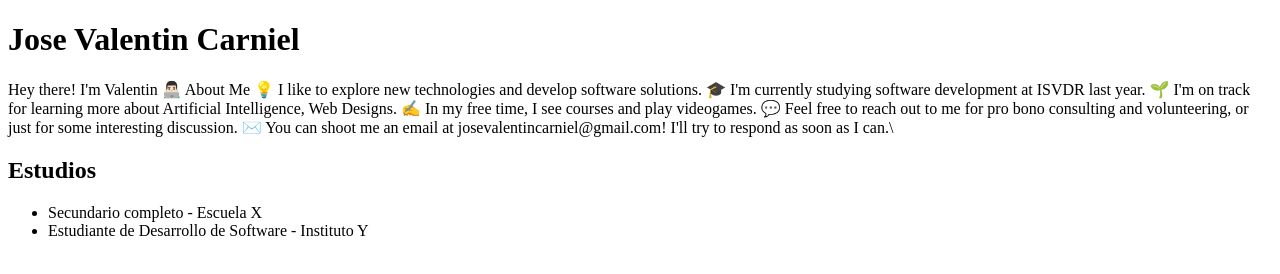
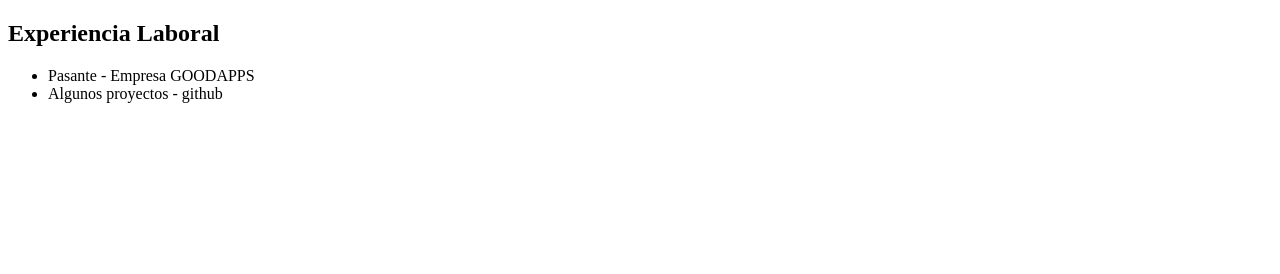
Before and after one commit to ValentinCarniel/curriculum-html, a plain HTML site: page index.html in a window 1280 px wide. Drawn offline with Linux system fonts and the light colour scheme.

Commit message:
Actualización de la sección de experiencia laboral

```diff
--- a/index.html
+++ b/index.html
@@ -8,25 +8,12 @@
 </head>
 
 <body>
-    <header>
-        <h1>Jose Valentin Carniel</h1>
-        <p>Hey there! I'm Valentin
 
-            👨🏻‍💻 About Me
-            💡 I like to explore new technologies and develop software solutions.
-            🎓 I'm currently studying software development at ISVDR last year.
-            🌱 I'm on track for learning more about Artificial Intelligence, Web Designs.
-            ✍️ In my free time, I see courses and play videogames.
-            💬 Feel free to reach out to me for pro bono consulting and volunteering, or just for some interesting
-            discussion.
-            ✉️ You can shoot me an email at josevalentincarniel@gmail.com! I'll try to respond as soon as I can.\
-        </p>
-    </header>
 
-    <h2>Estudios</h2>
+    <h2>Experiencia Laboral</h2>
     <ul>
-        <li>Secundario completo - Escuela X</li>
-        <li>Estudiante de Desarrollo de Software - Instituto Y</li>
+        <li>Pasante - Empresa GOODAPPS</li>
+        <li>Algunos proyectos - github</li>
     </ul>
 
 
```
